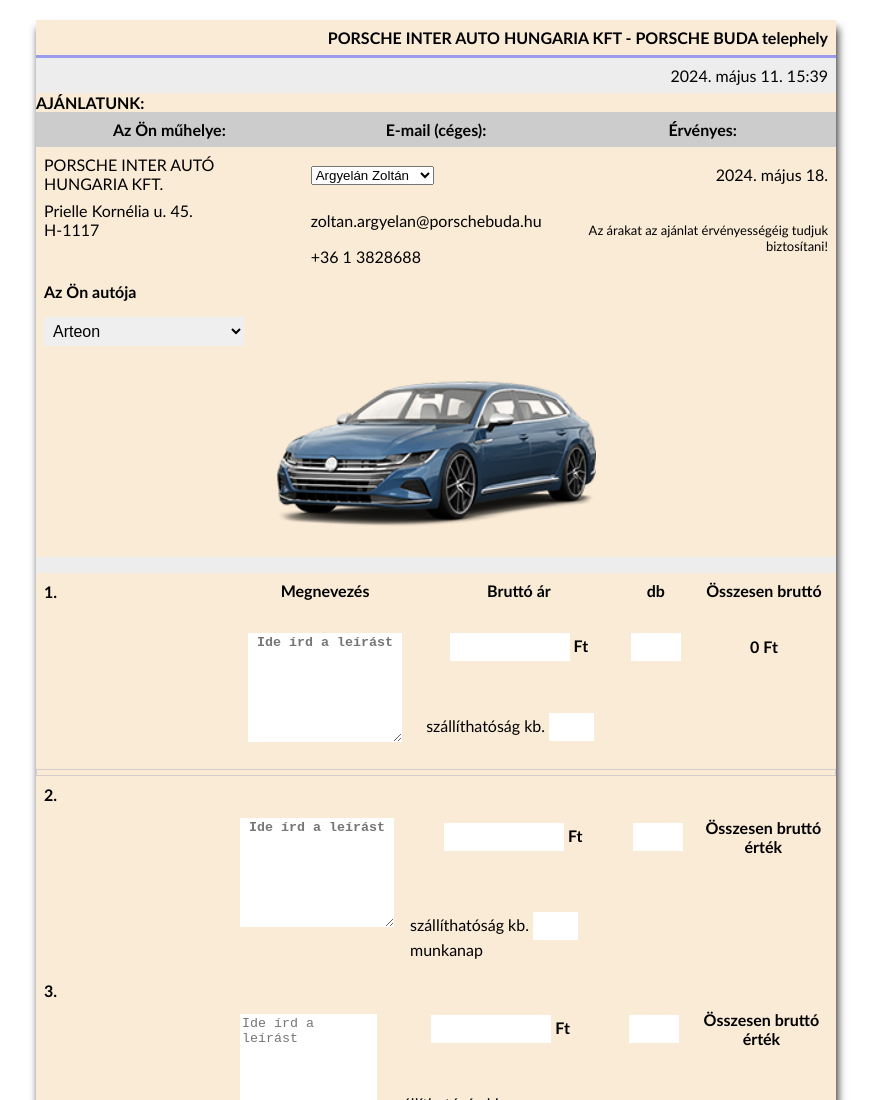
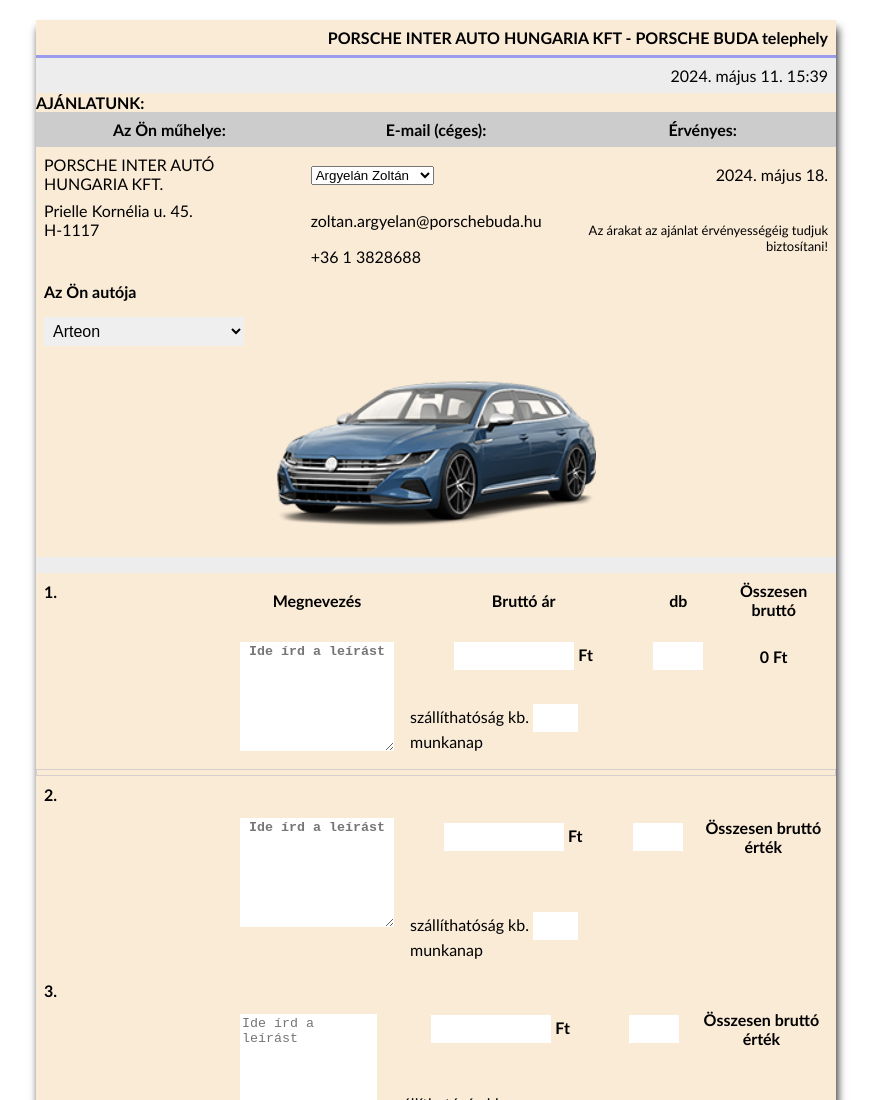
Before and after one commit to mozo190/offerMaker, a website built with webpack: page index.html in a window 1280 px wide. Shown: the top 1100 px of the page, without its empty margins (204-1079 px from the left). Built offline with nearby package versions, Linux system fonts and the light colour scheme; files whose address does not match are found by name.

Commit message:
text fixing in HTML

```diff
--- a/index.html
+++ b/index.html
@@ -109,7 +109,7 @@
       <td class="x31" id="osszesenBrutto">Összesen bruttó érték</td>
     </tr>
     <tr>
-      <td rowspan="2">szállíthatóság kb. <label for="ido"></label><input type="number" id="ido"></td>
+      <td rowspan="2">szállíthatóság kb. <label for="ido"></label><input type="number" id="ido"> munkanap</td>
       <td rowspan="2"></td>
       <td rowspan="2"></td>
     </tr>
```
